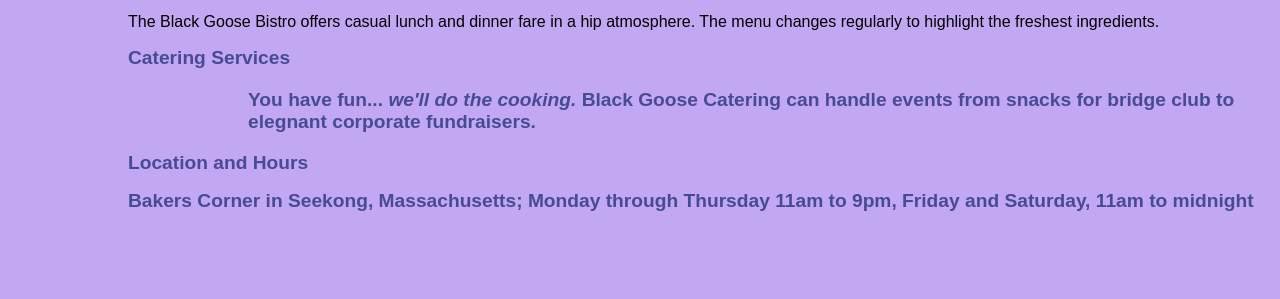
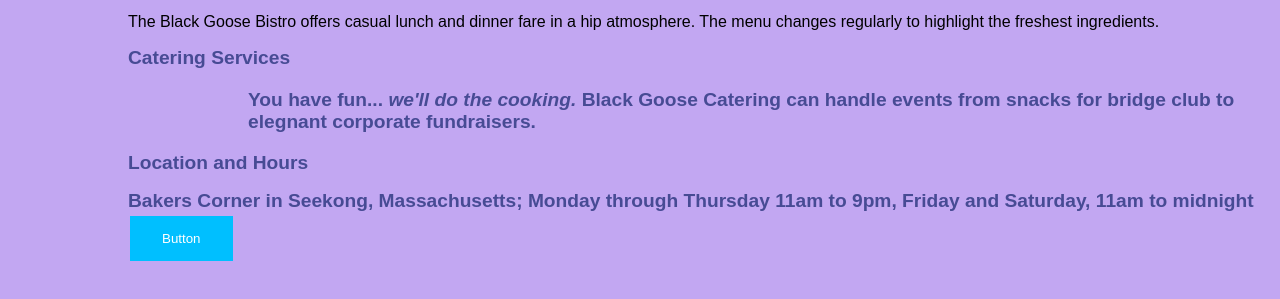
Before and after one commit to Ratchet7667/Black-Goost-Bistro, a plain HTML site: page index.html in a window 1280 px wide. Shown: the part 93-392 px from the top of the page. Drawn offline with Linux system fonts and the light colour scheme.

Commit message:
Update index.html

```diff
--- a/index.html
+++ b/index.html
@@ -3,6 +3,17 @@
 <head>
   <title>Black Goose Bistro</title>
   <style type="text/css">
+    .button {
+  background-color: #00BFFF;
+  border: none;
+  color: white;
+  padding: 15px 32px;
+  text-align: center;
+  text-decoration: none;
+  display: inline-block;
+  margin: 4px 2px;
+  cursor: pointer;
+}
     body {
       background-color: #c2A7f2;
       font-family: sans-serif;
@@ -40,6 +51,9 @@
  Bakers Corner in Seekong, Massachusetts;
  Monday through Thursday 11am to 9pm, Friday and Saturday, 11am to
  midnight
+
+<button class="button">Button</button>
+
  </body>
 
  </html>
```
